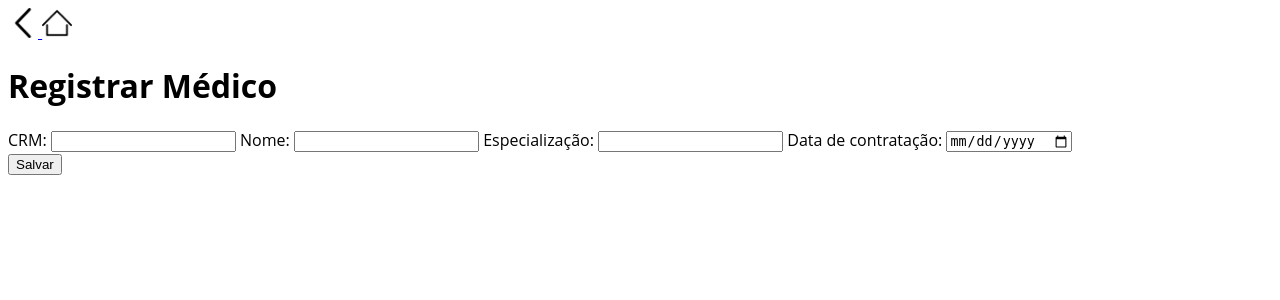
After one commit to Rafa57/PI_3, a Django app: page /medics/add_medic/ in a window 1280 px wide. The commit adds this page. Shown: the top 300 px of the page. Run offline with Django 5.2, Linux system fonts and the light colour scheme.

Commit message:
medics atualizado

```diff
--- a/home/static/home/style.css
+++ b/home/static/home/style.css
@@ -1,5 +1,7 @@
 @import url('https://fonts.googleapis.com/css2?family=Roboto:wght@400;700&display=swap');
 
 body {
+    display: flex;
+    justify-content: center;
     font-family: Open Sans, sans-serif;
 }
--- a/home/templates/home/home.html
+++ b/home/templates/home/home.html
@@ -10,7 +10,7 @@
 <header>
     <h1>Clínica Vida+</h1>
     <div class="buttons">
-        <button>Médicos</button>
+        <button onclick="window.location='{% url 'medics' %}'">Médicos</button>
         <button onclick=window.location='{% url "patients_list" %}'>Pacientes</button>
         <button>Agendar Exame</button>
     </div>
--- /dev/null
+++ b/medics/static/medics/style.css
@@ -0,0 +1,14 @@
+@import url('https://fonts.googleapis.com/css2?family=Roboto:wght@400;700&display=swap');
+
+body {
+    font-family: open sans, sans-serif;
+}
+
+#back_btn {
+    background-color: #ffffff;
+    border: 0;
+}
+
+.head_btn img {
+    width: 30px;
+}
--- /dev/null
+++ b/medics/templates/medics/add_medic.html
@@ -0,0 +1,43 @@
+<!DOCTYPE html>
+<html lang="pt-br">
+<head>
+    <meta charset="UTF-8">
+    <meta name="viewport" content="width=device-width, initial-scale=1.0">
+    <title>Vida+</title>
+
+    {% load static %}
+    <link rel="stylesheet" href="{% static "medics/style.css" %}">
+</head>
+<body>
+    <header>
+        <a href="{% url 'medics' %}" class="head_btn">
+            <img src="{% static 'medics/icons/back_icon.png' %}" alt="Voltar">
+        </a>
+
+        <a href="{% url 'home' %}" class="head_btn">
+            <img src="{% static "medics/icons/home_icon.png" %}" alt="Página inicial">
+        </a>
+        <h1>Registrar Médico</h1>
+    </header>
+
+    <form method="POST" id="medic_form">
+        {% csrf_token %}
+
+        <label for="crm">CRM:</label>
+        <input type="text" name="crm" id="crm" required>
+
+        <label for="name">Nome:</label>
+        <input type="text" name="name" id="name" required>
+
+        <label for="spec">Especialização:</label>
+        <input type="text" name="spec" id="spec" required>
+
+        <label for="hire_date">Data de contratação:</label>
+        <input type="date" name="hire_date" id="hire_date" required>
+
+        <div class="btn">
+            <button type="submit">Salvar</button>
+        </div>
+    </form>
+</body>
+</html>
--- /dev/null
+++ b/medics/urls.py
@@ -0,0 +1,8 @@
+from django.urls import path
+
+from . import views
+
+urlpatterns = [
+    path("", views.medics_list, name='medics'),
+    path("add_medic/", views.add_medic, name='add_medic'),
+]
--- a/medics/views.py
+++ b/medics/views.py
@@ -1,7 +1,74 @@
-from django.shortcuts import render
+from django.shortcuts import render, get_list_or_404, redirect
+from datetime import datetime, date
+import re
+
 from .models import Medics
 
 # Create your views here.
-def medics_list(request):
-    medics = Medics.objects.all()
-    return render(request, "medics/medics_list.html", {"medicos": medics})
+def medics_list(request, crm=None):
+    if crm:
+        medics = [get_list_or_404(Medics, crm=crm)]
+    else:
+        medics = Medics.objects.all().prefetch_related("exams")
+
+    return render(request, "medics/medics_list.html", {"medics": medics})
+
+def verify_form(crm, name, espec, hire_date):
+    if not crm.isdigit():
+        return "O CRM deve conter somente números"
+    if len(crm) != 10:
+        return "O CRM deve conter exatamente 10 dígitos"
+    if Medics.objects.filter(crm=crm).exists():
+        return "Esse CRM já está cadastrado"
+    if not re.match(r"^[A-Za-zÀ-ÿ ]+$", name):
+        return "O nome deve conter apenas letras"
+    if not espec.replace(' ', '').isalpha():
+        return "O campo deve conter somente letras e espaços"
+    if hire_date:
+        try:
+            h_date = datetime.strptime(hire_date, "%Y-%m-%d").date()
+        except ValueError:
+            return "Formato de data inválido"
+        if h_date > date.today():
+            return "A data não pode ser no futuro"
+    return None
+
+def add_medic(request):
+    error = None
+    success = False
+
+    if request.method == "POST":
+        crm = request.POST.get('crm')
+        name = request.POST.get('name')
+        spec = request.POST.get('spec')
+        hire_date = request.POST.get('hire_date')
+
+        error = verify_form(crm, name, spec, hire_date)
+
+        if not error:
+            hire_date = datetime.strptime(hire_date, "%Y-%m-%d").date()
+
+            Medics.create_medic(
+                crm = crm,
+                name = name,
+                spec = spec,
+                hire_date = hire_date
+            )
+
+            success = True
+
+    return render(request, "medics/add_medic.html", {"error": error, "success": success})
+
+
+
+
+
+# if status:
+#         status_list = [
+#             "ocupado",
+#             "disponivel",
+#             "indisponivel",
+#             "aguardando"
+#         ]
+#         if status not in status_list:
+#             return "Status inválido"
--- a/patients/views.py
+++ b/patients/views.py
@@ -1,5 +1,6 @@
 from django.shortcuts import render, get_object_or_404, redirect
 from django.contrib import messages
+from datetime import datetime
 from django.core.exceptions import ValidationError
 
 from .models import Patients
--- a/setup/urls.py
+++ b/setup/urls.py
@@ -11,8 +11,8 @@ from home.views import home
 urlpatterns = [
     path("admin/", admin.site.urls),
     path("", include('home.urls')),
+    path("medics/", include('medics.urls')),
     path("exams/", exams_list),
-    path("medics/", medics_list),
     path("patients/", patients_list, name="patients_list"),
     path("patients/add/", add_patient, name="add_patient"),
     path("patients/update/<str:cpf>/", update_patient, name="update_patient"),
```
Also changed, not shown: medics/models.py (+54 -5 lines), medics/templates/medics/medics_list.html (+19 -6 lines), db.sqlite3, exams/migrations/0002_alter_exams_exam_status_alter_exams_exam_type_and_more.py (added), medics/migrations/0002_remove_medics_especialization_medics_spec_and_more.py (added), medics/static/medics/icons/back_icon.png (added), medics/static/medics/icons/home_icon.png (added).
